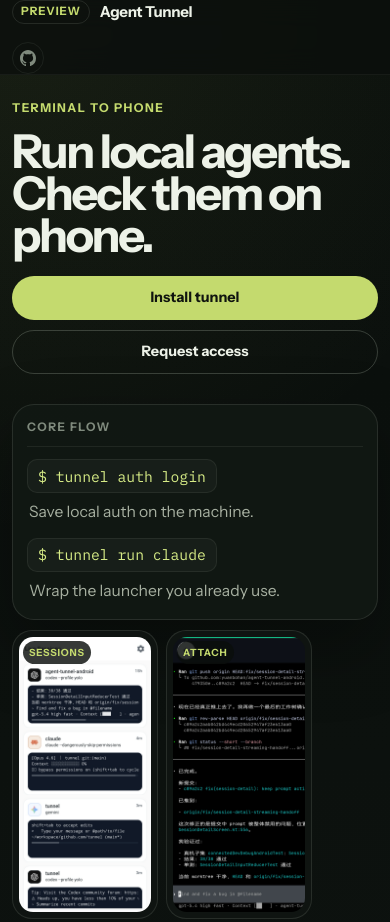
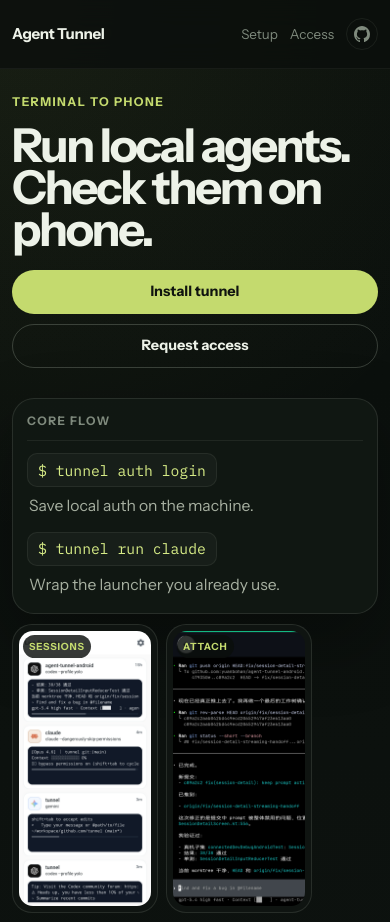
Before and after one commit to yuanbohan/agent-tunnel-website, a website built with Vite: page index.html in a window 390 px wide. Shown: the top 922 px of the page. Built offline with nearby package versions, Linux system fonts and the light colour scheme.

Commit message:
fix(web): keep header navigation and github icon on a single line for mobile

```diff
--- a/src/styles.css
+++ b/src/styles.css
@@ -646,12 +646,20 @@
   }
 
   .masthead__nav {
+    display: inline-flex;
+    gap: 12px;
+  }
+
+  .masthead__actions {
+    gap: 12px;
+  }
+
+  .brandlock__pill {
     display: none;
   }
 
-  .masthead__actions {
-    width: 100%;
-    justify-content: space-between;
+  .masthead__nav a {
+    font-size: 0.84rem;
   }
 
   .hero {
@@ -718,7 +726,6 @@
     height: 28px;
   }
 
-  .masthead__inner,
   .footer__inner {
     flex-direction: column;
     align-items: flex-start;
```
